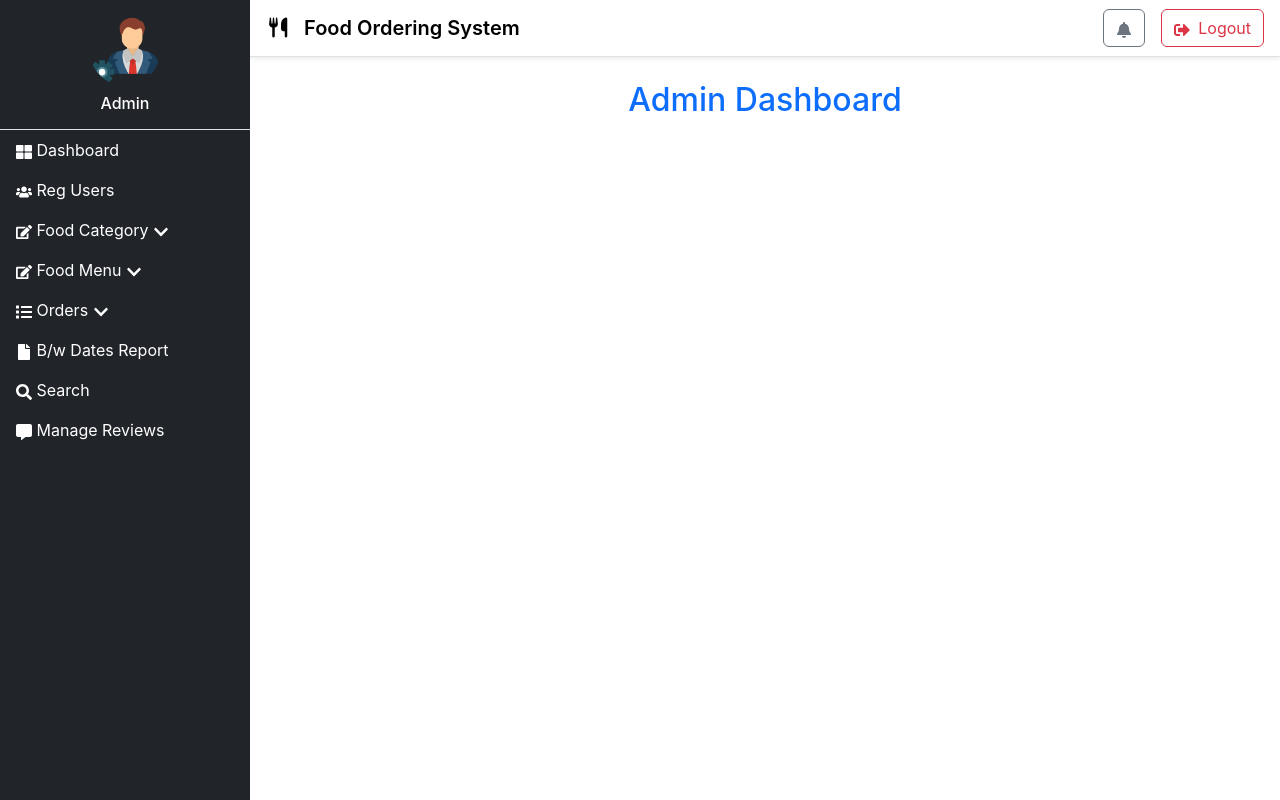
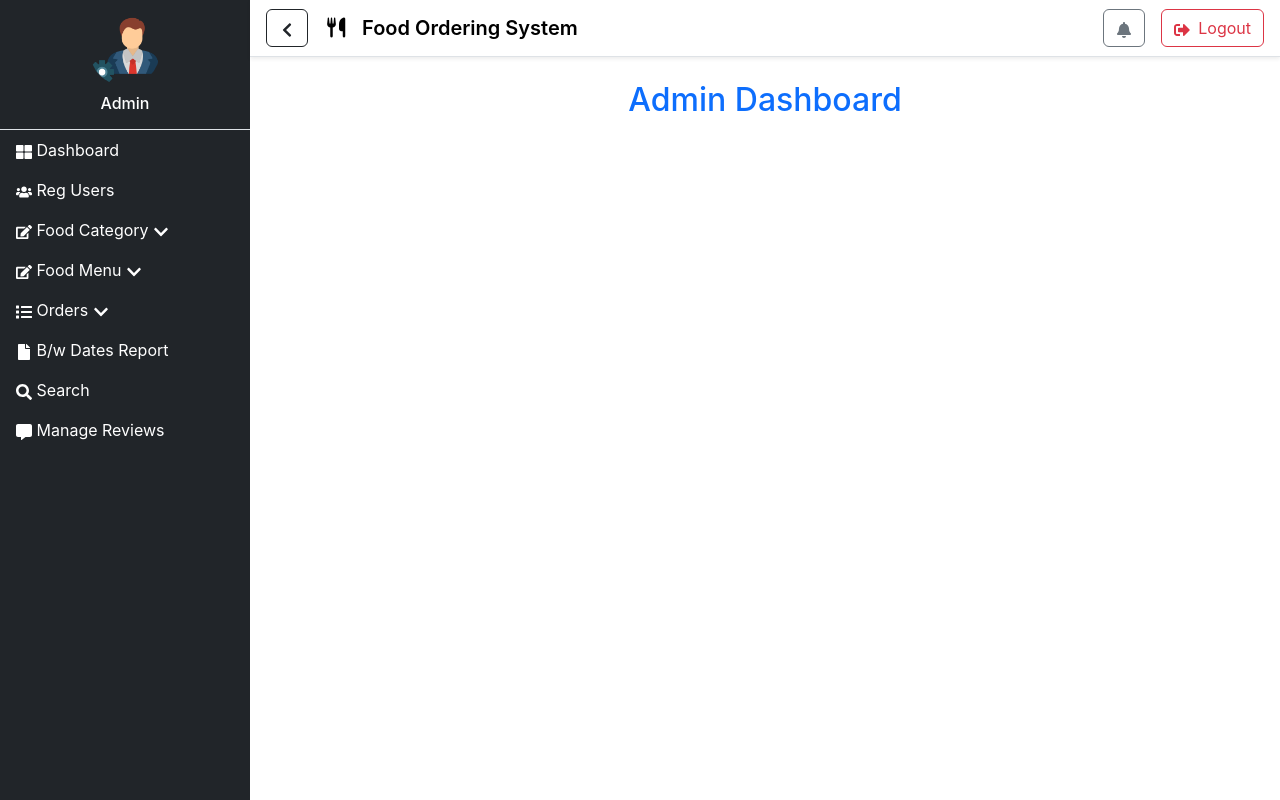
Before and after one commit to nishant0820/Food-Ordering-System, a React (Create React App) app in the folder frontend/: page /admin-dashboard in a window 1280 px wide. Built offline with nearby package versions, Linux system fonts and the light colour scheme.

Commit message:
Add sidebar toggle functionality to AdminHeader and AdminLayout

```diff
--- a/frontend/src/components/AdminHeader.js
+++ b/frontend/src/components/AdminHeader.js
@@ -1,8 +1,8 @@
 import React, { useState } from 'react'
-import { FaBars, FaBell, FaSignOutAlt } from 'react-icons/fa';
+import { FaBars, FaBell, FaChevronLeft, FaChevronRight, FaSignOutAlt } from 'react-icons/fa';
 import { useNavigate } from 'react-router-dom';
 
-const AdminHeader = () => {
+const AdminHeader = ({ toggleSidebar, sidebarOpen }) => {
     const navigate = useNavigate();
     const handleLogout = () => {
         localStorage.removeItem("adminUser");
@@ -10,7 +10,9 @@ const AdminHeader = () => {
     }
   return (
     <nav className="navbar navbar-expand-lg navbar-light bg-white border-bottom px-3 shadow-sm">
-
+        <button className="btn btn-outline-dark me-3" onClick={toggleSidebar}>
+            { sidebarOpen ? <FaChevronLeft /> : <FaChevronRight /> }
+        </button>
         <span className="navbar-brand fw-semibold"><i className="fas fa-utensils me-2"></i> Food Ordering System</span>
 
         <button className="navbar-toggler border-0 ms-auto">
--- a/frontend/src/components/AdminLayout.js
+++ b/frontend/src/components/AdminLayout.js
@@ -19,11 +19,14 @@ const AdminLayout = ({ children }) => {
         window.addEventListener('resize', handleResize);
         return () => window.removeEventListener('resize', handleResize);
     }, []);
+
+    const toggleSidebar = () => setSidebarOpen(prev => !prev);
+
     return (
         <div className='d-flex'>
             {sidebarOpen && <AdminSidebar />}
             <div id="page-content-wrapper" className={ `flex-grow-1 ${sidebarOpen ? 'with-sidebar' : 'full-width'}` }>
-                <AdminHeader />
+                <AdminHeader toggleSidebar={ toggleSidebar } sidebarOpen={ sidebarOpen } />
                 <div className="container-fluid mt-4">
                     {children}
                 </div>
```
